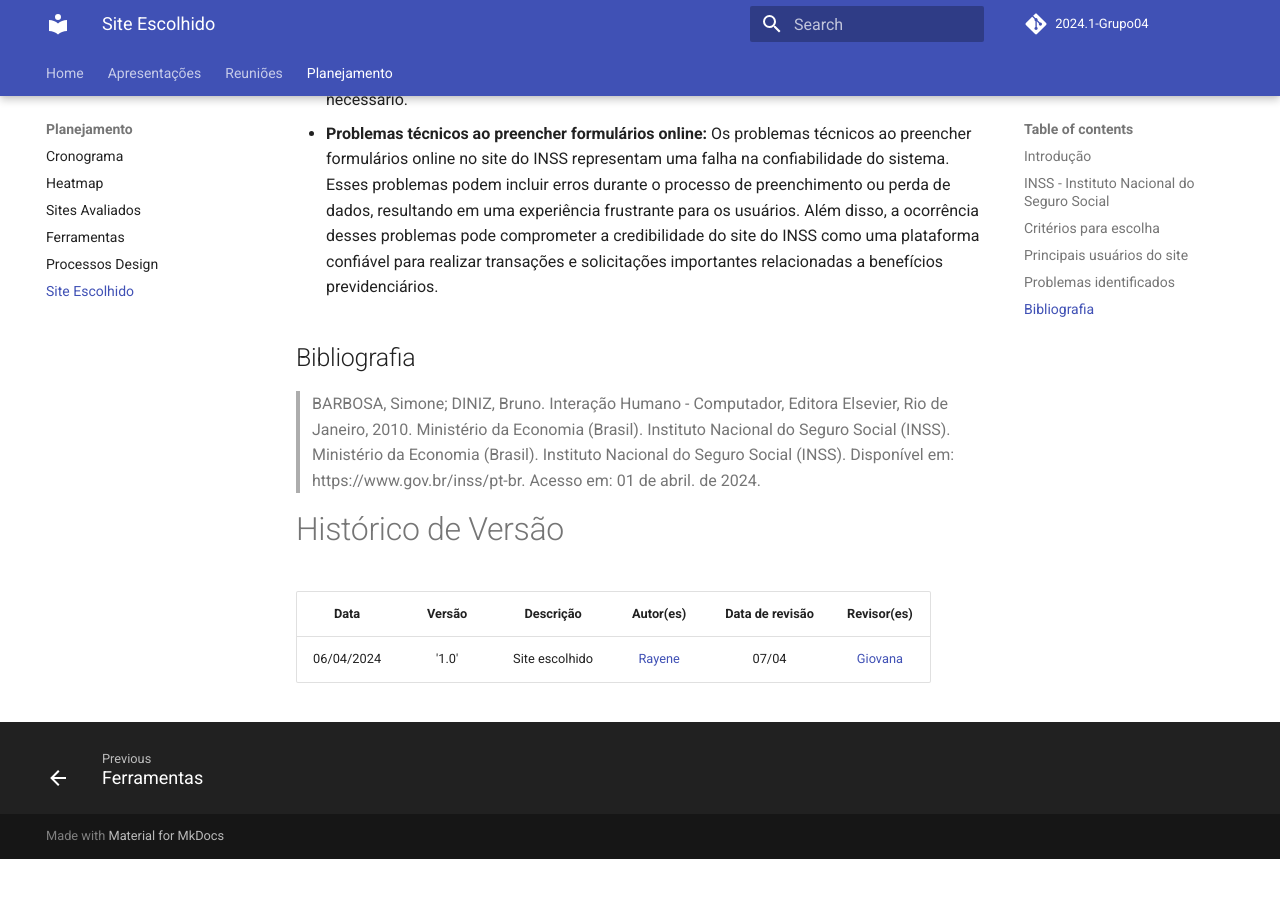
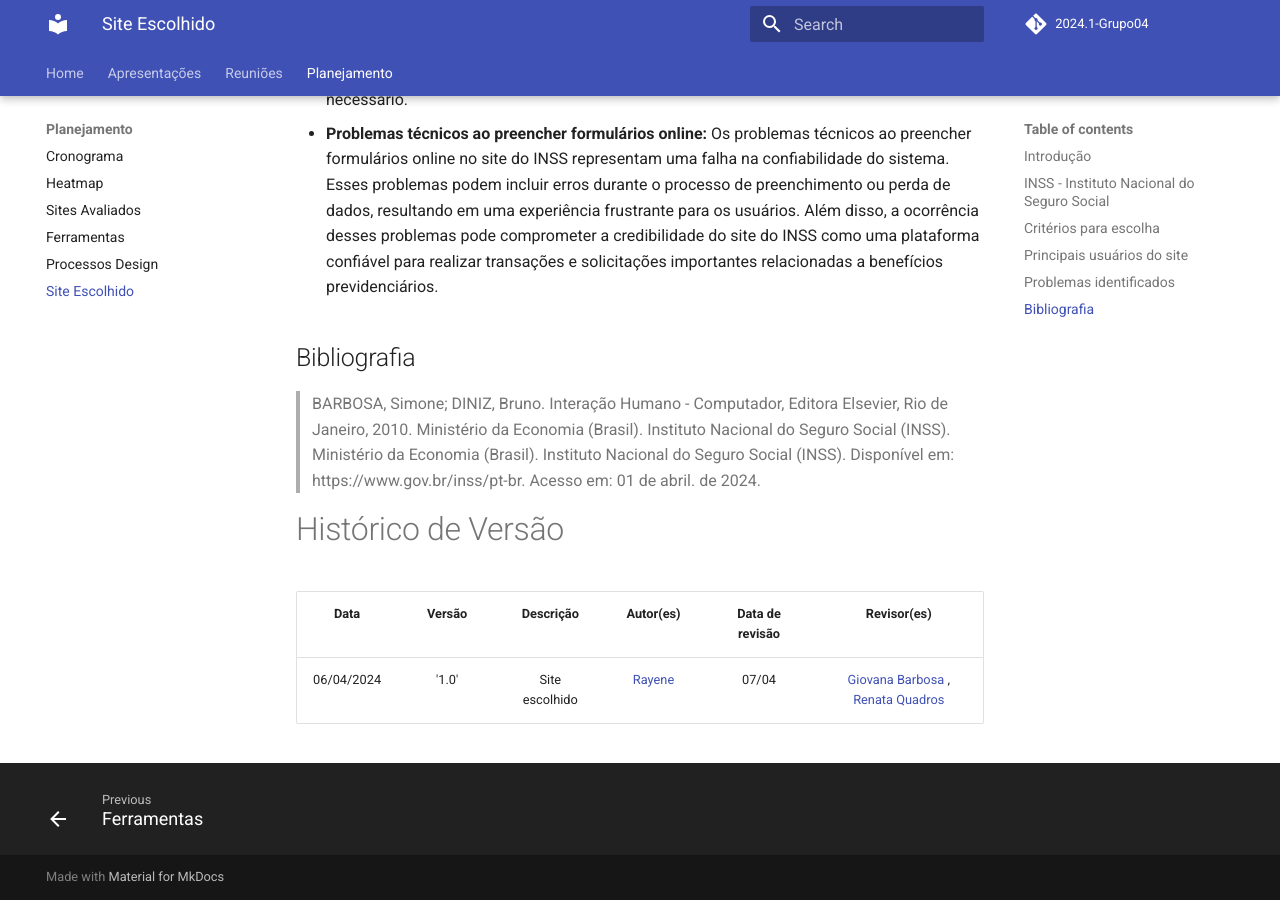
Before and after one commit to Interacao-Humano-Computador/2024.1-PCDF, an MkDocs documentation site: the page built from docs/planejamento/siteescolhido.md, in a window 1280 px wide and 900 px high, scrolled down 2373 px. Built offline with MkDocs 1.6.1 and Material for MkDocs 9.7.7, drawn with Linux system fonts in a browser that asks for light colours; before the commit the page ends 3232 px from its top, so only the background shows below that.

Commit message:
revisão site escolhido

```diff
--- a/docs/planejamento/siteescolhido.md
+++ b/docs/planejamento/siteescolhido.md
@@ -50,4 +50,4 @@
 
 | <p align="center">Data</p> | <p align="center">Versão</p> | <p align="center">Descrição</p> | <p align="center">Autor(es)</p> |<p align="center">Data de revisão</p> | <p align="center"> Revisor(es)</p> |
 |:--: | :--: | :--: | :--: | :--: | :--:
-|06/04/2024 | '1.0' | Site escolhido | [Rayene](https://github.com/rayenealmeida)| 07/04 |[Giovana ](https://github.com/gio221)||
+|06/04/2024 | '1.0' | Site escolhido | [Rayene](https://github.com/rayenealmeida)| 07/04 |[Giovana Barbosa ](https://github.com/gio221), [Renata Quadros ](https://github.com/Renatinha28)
```
Also changed, not shown: docs/planejamento/ferramentas.md (+0 -1 lines).
